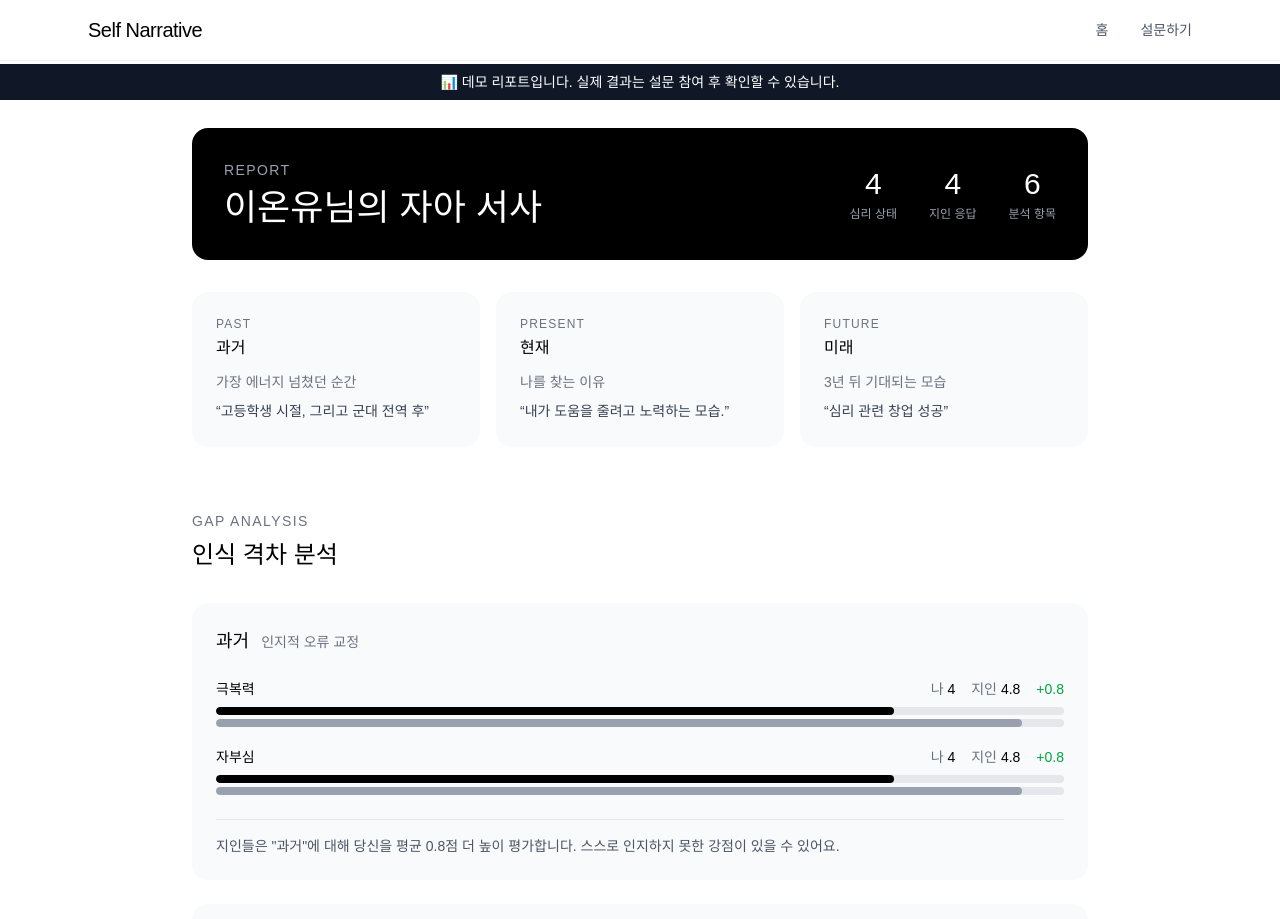
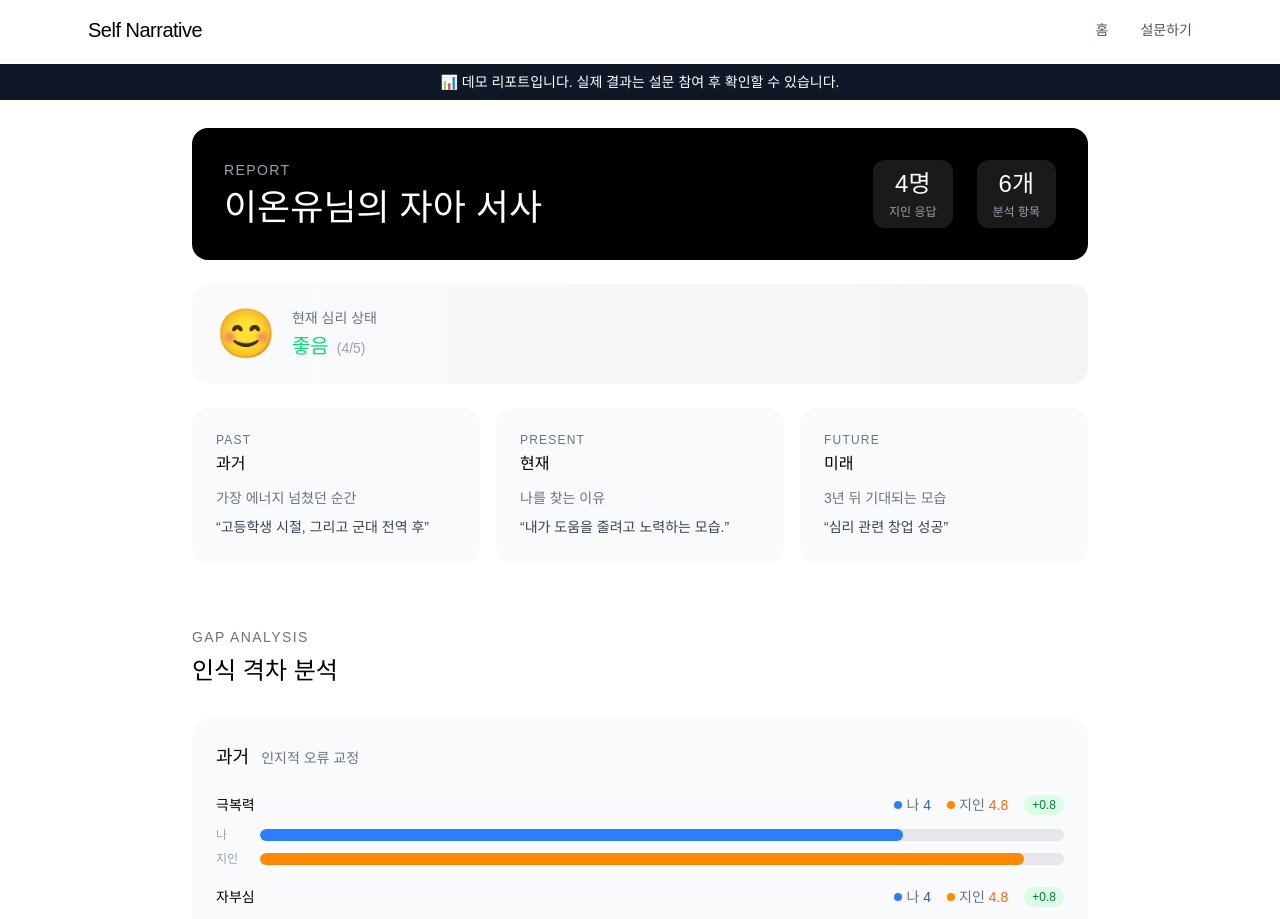
Before and after one commit to Lennoner/self-narrative, a Next.js app: page /demo in a window 1280 px wide. Shown: the top 919 px of the page. Built offline with nearby package versions, Linux system fonts and the light colour scheme.

Commit message:
style: 결과 페이지 디자인 개선 - 심리 상태 분리, 격차 차트 색상 대비

```diff
--- a/src/components/GapChart.tsx
+++ b/src/components/GapChart.tsx
@@ -37,34 +37,50 @@ export default function GapChart({ gaps }: GapChartProps) {
                             <div className="space-y-5">
                                 {categoryGaps.map((gap) => (
                                     <div key={`${gap.category}-${gap.label}`}>
-                                        <div className="flex justify-between items-center mb-2">
+                                        <div className="flex justify-between items-center mb-3">
                                             <span className="text-sm font-medium">{gap.label}</span>
                                             <div className="flex items-center gap-4 text-sm">
-                                                <span className="text-gray-500">
-                                                    나 <span className="text-black font-medium">{gap.selfScore}</span>
+                                                <span className="flex items-center gap-1">
+                                                    <span className="w-2 h-2 bg-blue-500 rounded-full"></span>
+                                                    <span className="text-gray-500">나</span>
+                                                    <span className="text-blue-600 font-medium">{gap.selfScore}</span>
                                                 </span>
-                                                <span className="text-gray-500">
-                                                    지인 <span className="text-black font-medium">{gap.friendAvgScore.toFixed(1)}</span>
+                                                <span className="flex items-center gap-1">
+                                                    <span className="w-2 h-2 bg-orange-400 rounded-full"></span>
+                                                    <span className="text-gray-500">지인</span>
+                                                    <span className="text-orange-500 font-medium">{gap.friendAvgScore.toFixed(1)}</span>
                                                 </span>
-                                                <span className={`font-medium ${gap.gap > 0 ? 'text-green-600' : gap.gap < 0 ? 'text-red-500' : 'text-gray-500'
+                                                <span className={`px-2 py-0.5 rounded-full text-xs font-medium ${gap.gap > 0
+                                                        ? 'bg-green-100 text-green-700'
+                                                        : gap.gap < 0
+                                                            ? 'bg-red-100 text-red-600'
+                                                            : 'bg-gray-100 text-gray-600'
                                                     }`}>
                                                     {gap.gap > 0 ? '+' : ''}{gap.gap.toFixed(1)}
                                                 </span>
                                             </div>
                                         </div>
 
-                                        {/* 바 차트 */}
-                                        <div className="relative h-2 bg-gray-200 rounded-full overflow-hidden">
+                                        {/* 바 차트 - 색상 대비 강화 */}
+                                        <div className="space-y-2">
+                                            <div className="flex items-center gap-3">
+                                                <span className="text-xs text-gray-400 w-8">나</span>
+                                                <div className="flex-1 relative h-3 bg-gray-200 rounded-full overflow-hidden">
                                                     <div
-                                                className="absolute top-0 left-0 h-full bg-black rounded-full transition-all duration-500"
+                                                        className="absolute top-0 left-0 h-full bg-blue-500 rounded-full transition-all duration-500"
                                                         style={{ width: `${(gap.selfScore / 5) * 100}%` }}
                                                     />
                                                 </div>
-                                        <div className="relative h-2 bg-gray-200 rounded-full overflow-hidden mt-1">
+                                            </div>
+                                            <div className="flex items-center gap-3">
+                                                <span className="text-xs text-gray-400 w-8">지인</span>
+                                                <div className="flex-1 relative h-3 bg-gray-200 rounded-full overflow-hidden">
                                                     <div
-                                                className="absolute top-0 left-0 h-full bg-gray-400 rounded-full transition-all duration-500"
+                                                        className="absolute top-0 left-0 h-full bg-orange-400 rounded-full transition-all duration-500"
                                                         style={{ width: `${(gap.friendAvgScore / 5) * 100}%` }}
                                                     />
+                                                </div>
+                                            </div>
                                         </div>
                                     </div>
                                 ))}
@@ -84,12 +100,16 @@ export default function GapChart({ gaps }: GapChartProps) {
             {/* 범례 */}
             <div className="flex justify-center gap-8 mt-6 text-sm">
                 <div className="flex items-center gap-2">
-                    <div className="w-3 h-3 bg-black rounded-full" />
+                    <div className="w-3 h-3 bg-blue-500 rounded-full" />
                     <span className="text-gray-600">나의 평가</span>
                 </div>
                 <div className="flex items-center gap-2">
-                    <div className="w-3 h-3 bg-gray-400 rounded-full" />
+                    <div className="w-3 h-3 bg-orange-400 rounded-full" />
                     <span className="text-gray-600">지인 평균</span>
+                </div>
+                <div className="flex items-center gap-2">
+                    <span className="px-2 py-0.5 bg-green-100 text-green-700 rounded-full text-xs font-medium">+0.5</span>
+                    <span className="text-gray-600">지인이 더 높이 평가</span>
                 </div>
             </div>
         </div>
@@ -101,10 +121,10 @@ function getInsight(gaps: GapData[]): string {
     const category = gaps[0]?.category || '';
 
     if (avgGap > 0.5) {
-        return `지인들은 "${category}"에 대해 당신을 평균 ${avgGap.toFixed(1)}점 더 높이 평가합니다. 스스로 인지하지 못한 강점이 있을 수 있어요.`;
+        return `💡 지인들은 "${category}"에서 당신을 평균 ${avgGap.toFixed(1)}점 더 높이 평가합니다. 스스로 인지하지 못한 강점이 있을 수 있어요.`;
     } else if (avgGap < -0.5) {
-        return `"${category}"에 대한 자기 평가가 지인들보다 높습니다. 이 차이에 대해 생각해보는 것도 좋겠어요.`;
+        return `🤔 "${category}"에 대한 자기 평가가 지인들보다 높습니다. 이 차이에 대해 생각해보는 것도 좋겠어요.`;
     } else {
-        return `"${category}"에서 자기 인식과 지인들의 시선이 거의 일치합니다. 균형 잡힌 자기 이해를 가지고 계시네요.`;
+        return `✨ "${category}"에서 자기 인식과 지인들의 시선이 거의 일치합니다. 균형 잡힌 자기 이해를 가지고 계시네요.`;
     }
 }
--- a/src/components/UserProfileCard.tsx
+++ b/src/components/UserProfileCard.tsx
@@ -7,11 +7,22 @@ interface UserProfileCardProps {
     friendData: FriendAggregatedData;
 }
 
+// 심리 상태를 이모지와 텍스트로 변환
+function getMoodDisplay(score: number): { emoji: string; text: string; color: string } {
+    if (score >= 5) return { emoji: '😄', text: '매우 좋음', color: 'text-green-500' };
+    if (score >= 4) return { emoji: '😊', text: '좋음', color: 'text-green-400' };
+    if (score >= 3) return { emoji: '😐', text: '보통', color: 'text-yellow-500' };
+    if (score >= 2) return { emoji: '😔', text: '낮음', color: 'text-orange-400' };
+    return { emoji: '😢', text: '매우 낮음', color: 'text-red-400' };
+}
+
 export default function UserProfileCard({ user, friendData }: UserProfileCardProps) {
+    const mood = getMoodDisplay(user.baselineScore);
+
     return (
         <div className="w-full max-w-4xl mx-auto">
             {/* 헤더 카드 */}
-            <div className="bg-black rounded-2xl p-8 text-white mb-8">
+            <div className="bg-black rounded-2xl p-8 text-white mb-6">
                 <div className="flex flex-col md:flex-row md:items-center md:justify-between gap-6">
                     {/* 이름 */}
                     <div>
@@ -21,20 +32,32 @@ export default function UserProfileCard({ user, friendData }: UserProfileCardPro
                         </h1>
                     </div>
 
-                    {/* 요약 정보 */}
-                    <div className="flex gap-8">
-                        <div className="text-center">
-                            <p className="text-3xl font-light">{user.baselineScore}</p>
-                            <p className="text-xs text-gray-400 mt-1">심리 상태</p>
-                        </div>
-                        <div className="text-center">
-                            <p className="text-3xl font-light">{friendData.totalResponses}</p>
+                    {/* 리포트 요약 정보 */}
+                    <div className="flex gap-6">
+                        <div className="text-center px-4 py-2 bg-white/10 rounded-xl">
+                            <p className="text-2xl font-light">{friendData.totalResponses}명</p>
                             <p className="text-xs text-gray-400 mt-1">지인 응답</p>
                         </div>
-                        <div className="text-center">
-                            <p className="text-3xl font-light">6</p>
+                        <div className="text-center px-4 py-2 bg-white/10 rounded-xl">
+                            <p className="text-2xl font-light">6개</p>
                             <p className="text-xs text-gray-400 mt-1">분석 항목</p>
                         </div>
+                    </div>
+                </div>
+            </div>
+
+            {/* 심리 상태 카드 - 별도 분리 */}
+            <div className="bg-gradient-to-r from-gray-50 to-gray-100 rounded-2xl p-6 mb-6">
+                <div className="flex items-center gap-4">
+                    <div className="text-5xl">{mood.emoji}</div>
+                    <div>
+                        <p className="text-sm text-gray-500 mb-1">현재 심리 상태</p>
+                        <p className={`text-xl font-medium ${mood.color}`}>
+                            {mood.text}
+                            <span className="text-gray-400 font-normal text-sm ml-2">
+                                ({user.baselineScore}/5)
+                            </span>
+                        </p>
                     </div>
                 </div>
             </div>
```
Lines whose indentation alone changed are shown as unchanged.
